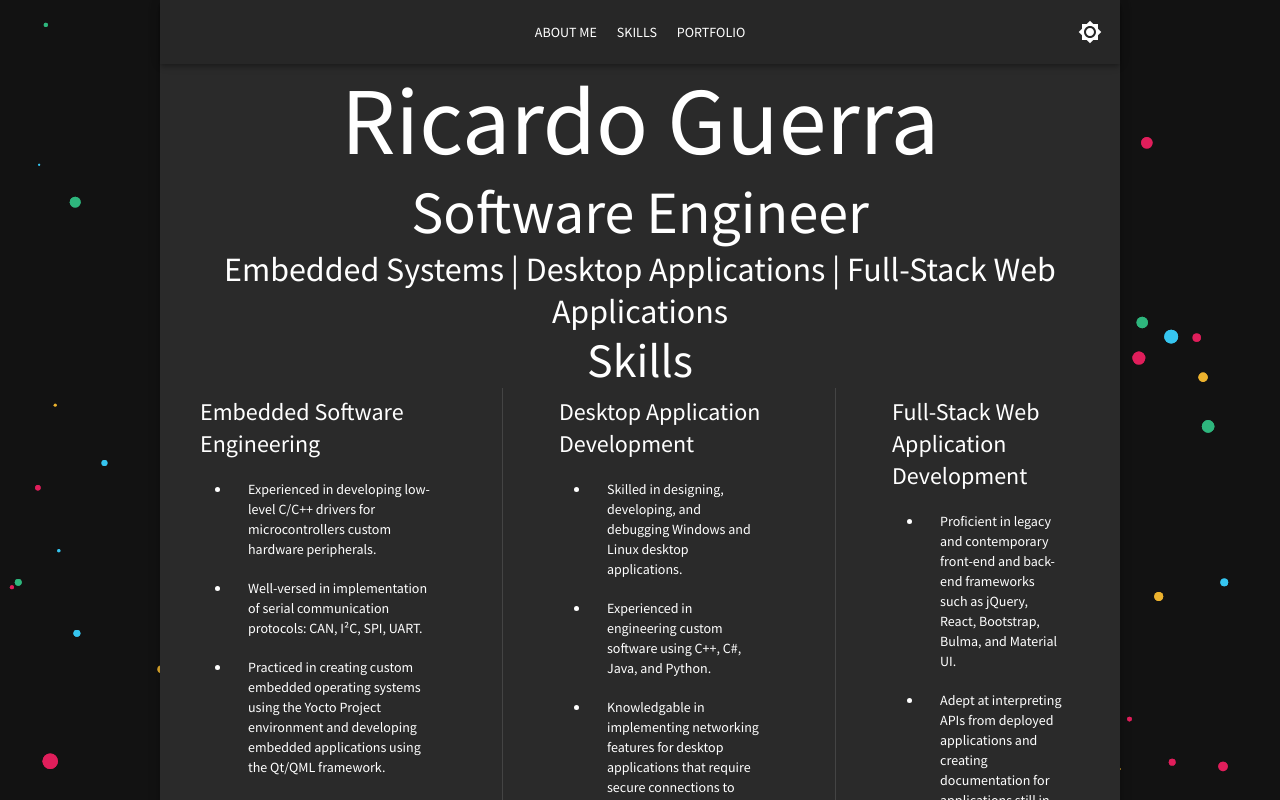
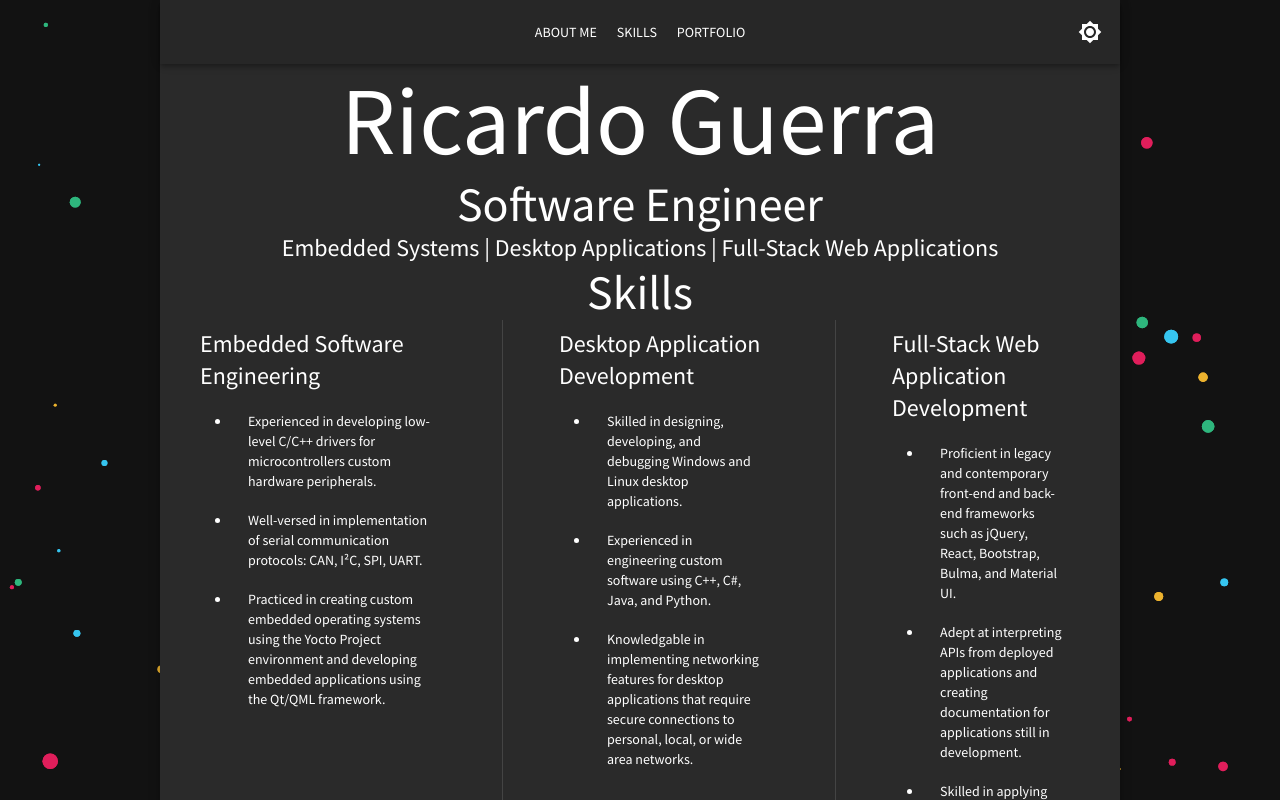
Before and after one commit to ricguer/react-portfolio, a React (Create React App) app: page / in a window 1280 px wide. Shown: the top 800 px of the page. Built offline with nearby package versions, Linux system fonts and the light colour scheme.

Commit message:
Aesthetic Change to Header Headings

```diff
--- a/src/components/app-header/Header.js
+++ b/src/components/app-header/Header.js
@@ -7,8 +7,8 @@ export default function Header({ colorModeContext }) {
         <header>
             <Navigation colorModeContext={colorModeContext} />
             <Typography variant="h1">Ricardo Guerra</Typography>
-            <Typography variant="h2">Software Engineer</Typography>
-            <Typography variant="h4">Embedded Systems | Desktop Applications | Full-Stack Web Applications</Typography>
+            <Typography variant="h3">Software Engineer</Typography>
+            <Typography variant="h5">Embedded Systems | Desktop Applications | Full-Stack Web Applications</Typography>
         </header>
     );
 };
```
